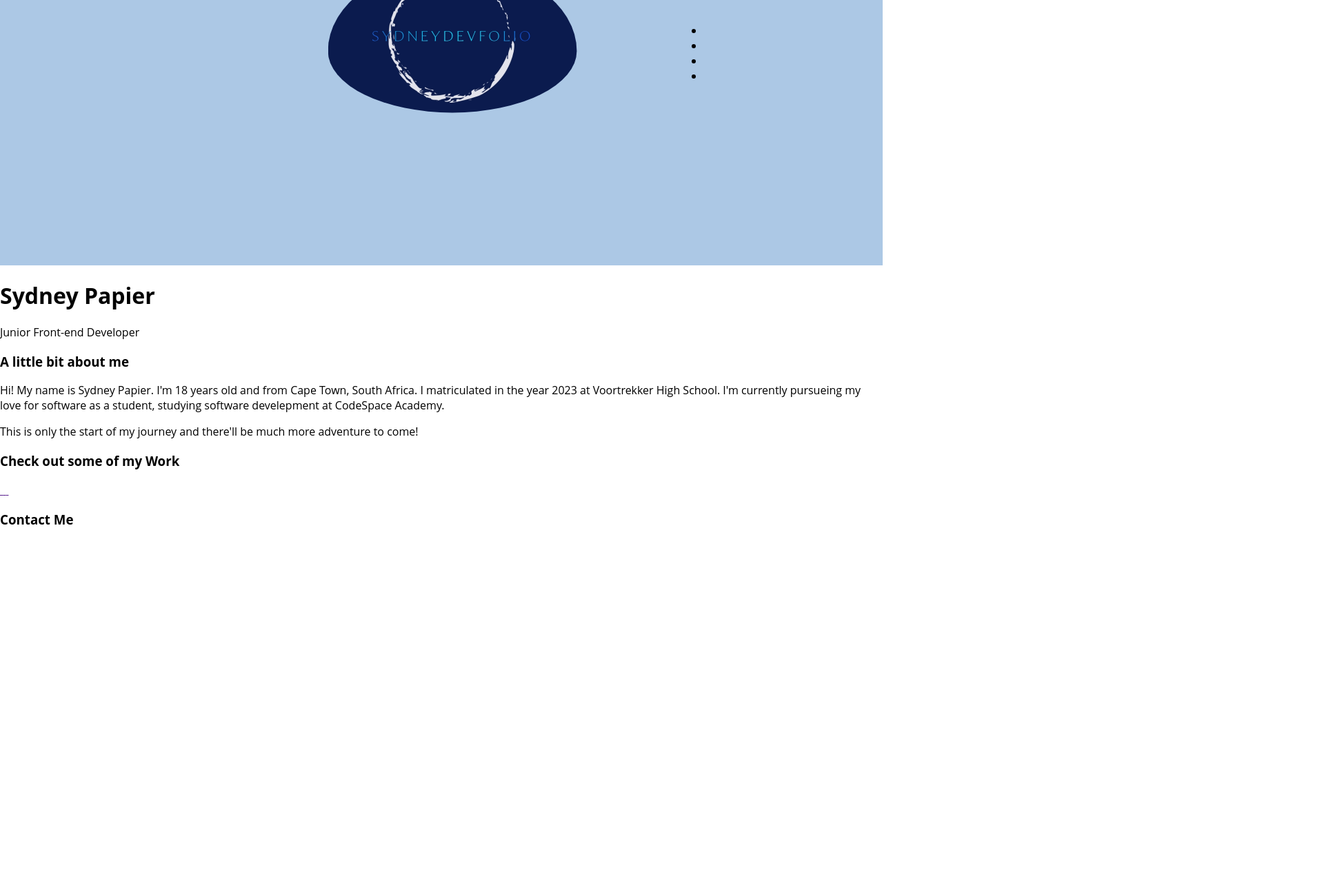
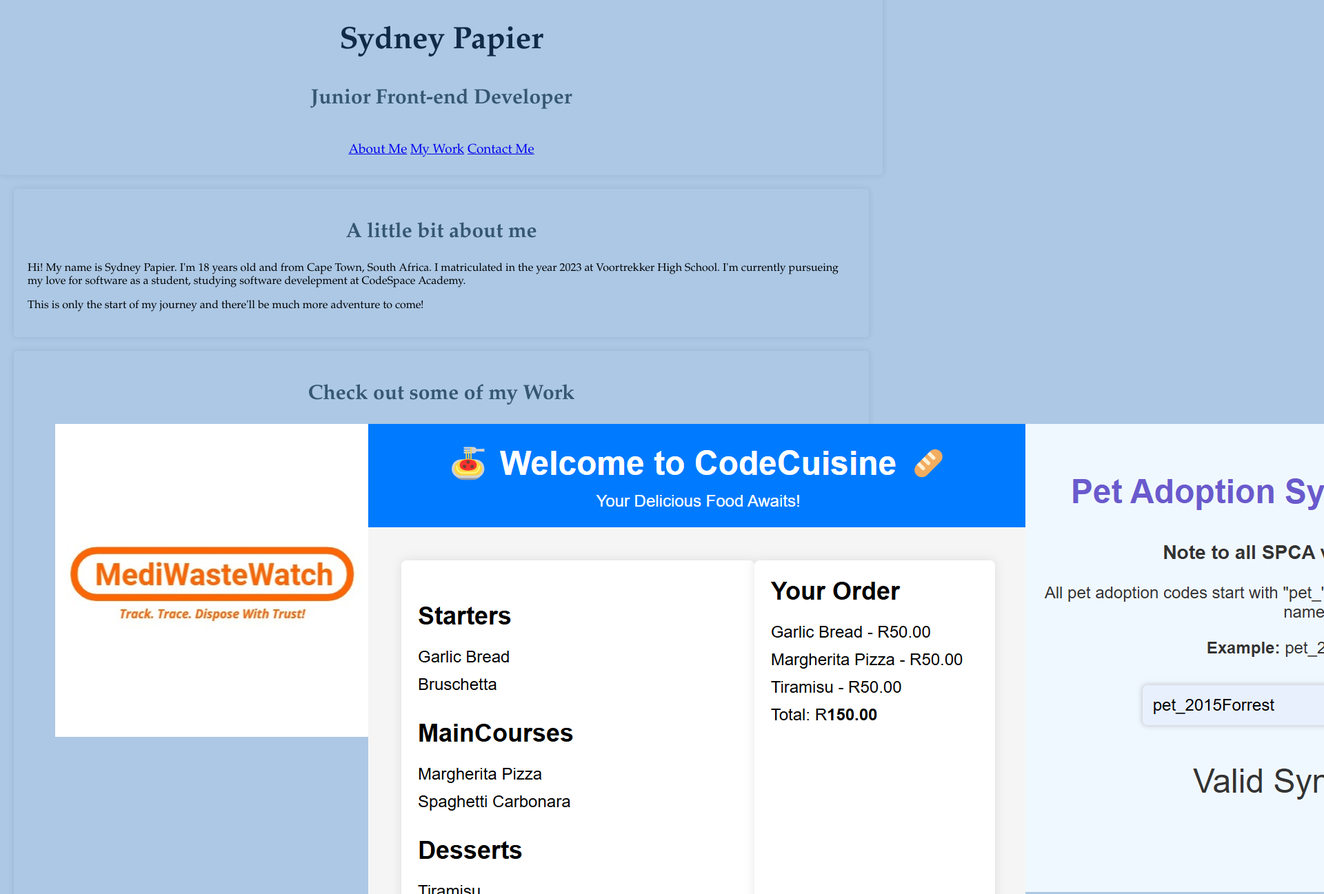
Before and after one commit to sydney-papier-19/CS20240197_WFR2407_GroupA_Sydney-Papier_CDV05, a plain HTML site: page index.html in a window 1280 px wide. Shown: the part 232-1529 px from the top of the page at 69% size, 1920 px wide, since content can reach past the window. Before the commit the page ends 1016 px from the top, so only its background shows below. Drawn offline with Linux system fonts and the light colour scheme.

Commit message:
added css styling and more html contents

```diff
--- a/index.css
+++ b/index.css
@@ -1,7 +1,8 @@
 body {
     margin:0;
     padding:0;
-    font-family: "G",'Open Sans', sans-serif;
+    font-family:'Garamond','Open Sans', sans-serif;
+    background-color: #ACC8E5;
   }
 
 header {
@@ -9,17 +10,112 @@ header {
     justify-content: center;
     align-items: center;
     background-color: #ACC8E5;
+    border-radius: 5px;
+    box-shadow: 0 0 10px rgba(0, 0, 0, 0.1);
 }
 
   .logo {
-    max-width: 50%;
+    max-width: 40%;
     height:50%;
     padding-left: 30%;
     padding-right:30%;
-    padding-top:25%;
-    padding-bottom: 30%;
-    border-top-left-radius: 50% 50%;
+    padding-top: 7%;
+
+    /* border-top-left-radius: 50% 50%;
     border-top-right-radius: 50% 50%;
     border-bottom-right-radius: 50% 50%;
-    border-bottom-left-radius: 50% 50%;
+    border-bottom-left-radius: 50% 50%; */
   }
+
+h1{
+  text-align: center;
+  font-size: 45px;
+  color:#112A46;
+  font: "Georgia";
+
+}
+
+h2{
+  text-align: center;
+  font-size: 30px;
+  color:#092c44b9;
+  font: "Georgia";
+}
+
+.welcome{
+  text-align: center;
+  color:aliceblue;
+  /* margin-top: 20px; */
+  font-size: 60px;
+
+}
+
+.nav {
+  padding-top: 20px;
+  padding-bottom: 25px;
+  text-align: center;
+  justify-content: space-between;
+  font-size: 19px;
+  ;
+
+
+}
+
+.introduction{
+  text-align: center;
+  color:#112A46;
+}
+
+.about-me-section {
+  background-color: ;
+  padding: 20px;
+  margin-top: 20px;
+  margin-bottom: 20px;
+  margin-left: 20px;
+  margin-right: 20px;
+  border-radius: 5px;
+  box-shadow: 0 0 10px rgba(0, 0, 0, 0.1);
+}
+
+.my-work-section {
+  background-color: ;
+  padding: 20px;
+  margin-top: 20px;
+  margin-bottom: 20px;
+  margin-left: 20px;
+  margin-right: 20px;
+  border-radius: 5px;
+  box-shadow: 0 0 10px rgba(0, 0, 0, 0.1);
+}
+
+
+.my-work-section-img {
+  display: flex;
+  flex-direction: repeat(auto-fit, minmax(300px, 1fr));
+  padding-left: 20px;
+  margin-left: 20px;
+  margin-right: 20px;
+
+}
+
+
+  .contact-section {
+    background: ;
+    color: var(--clr-accent);
+    text-align: center;
+    padding: 2.5em 0;
+    font-size: var(--fs-h3);
+}
+
+.social-list {
+  list-style: none;
+  display: flex;
+  justify-content: center;
+  margin: 2em 0 0;
+  padding: 0;
+}
+
+.social-list-link {
+
+  padding: .5em;
+}
--- a/index.html
+++ b/index.html
@@ -14,55 +14,67 @@
     <!-- header -->
   <header>
     <!-- logo image -->
+  <section class="header-section">
+    <!-- <h1 class="welcome">Welcome !</h1> -->
    <div>
     <img src="./images/Screenshot_29-7-2024_135857_app.brandmark.io.jpeg" class="logo" alt="Sydney Papier's Logo">
    </div>
+     <!-- Introduction -->
+     <div class="introduction">
+      <h1>Sydney Papier</h1>
+
+      <h2>Junior Front-end Developer</h2>
+    <div>
    <!-- navigation -->
    <nav class="nav">
-    <ul>
-      <li><a href="index.html" class="" ></a></li>
-      <li></li>
-      <li></li>
-      <li></li>
-    </ul>
+      <a href="./index.html#about" class="" >About Me</a>
+      <a href="./index.html#work" class="" >My Work</a>
+      <a href="./index.html#contact" class="" >Contact Me</a>
+   </nav>
+  </section>
+  </header>
 
-   </nav>
 
-  </header>
-    <!-- Introduction -->
-    <h1>Sydney Papier</h1>
-
-    <p>Junior Front-end Developer</p>
 
     <!-- About Me  -->
-    <h3>A little bit about me </h3>
+   <section class="about-me-section" id="about">
+    <h2>A little bit about me </h2>
     <p>Hi! My name is Sydney Papier. I'm 18 years old and from Cape Town, South Africa. I matriculated in the year 2023 at Voortrekker High School.
       I'm currently pursueing my love for software as a student, studying software develepment at CodeSpace Academy.
     </p>
     <p>This is only the start of my journey and there'll be much more adventure to come!</p>
+  </section>
 
     <!-- My work -->
-    <h3>Check out some of my Work</h3>
+   <section class="my-work-section" id="work">
+    <h2>Check out some of my Work</h2>
 
-  <div>
-    <a href="" class="">
-      <img src="" alt="" class=""> <!--Insert path to portfolio img-->
-   </a>
+     <div class="my-work-section-img">
+        <a href="https://github.com/sydney-papier-19/blockchain-medical-waste-management" class="">
+          <img src="./images/medi waste watch fullpic.jpg" alt="" class="my-work-img"> <!--Insert path to portfolio img-->
+      </a>
 
-   <a href="" class="">
-    <img src="" alt="" class=""> <!--Insert path to portfolio img-->
-   </a>
+      <a href="https://github.com/sydney-papier-19/CS20240197_WFR2407_GroupA_Sydney-Papier_JSL06" class="">
+        <img src="./images/Screenshot 2024-11-11 004910.png" alt="" class="my-work-img"> <!--Insert path to portfolio img-->
+      </a>
 
-    <a href="" class="">
-     <img src="" alt="" class=""> <!--Insert path to portfolio img-->
-    </a>
+        <a href="https://github.com/sydney-papier-19/CS20240197_WFR2407_GroupA_Sydney-Papier_JSL01" class="">
+        <img src="./images/Screenshot 2024-11-11 014047.png" alt="" class="my-work-img"> <!--Insert path to portfolio img-->
+        </a>
+    </div>
+  </section>
 
-    <a href="" class="">
-     <img src="" alt="" class=""> <!--Insert path to portfolio img-->
-    </a>
-  </div>
     <!-- Contact Me -->
-    <h3>Contact Me</h3>
+    <section class="contact-section" id="contact">
+    <h2>Contact Me</h2>
+
+      <a href="" class="footer-link">sydneypapier23@gmail.com</a>
+      <ul class="social-list">
+        <li class="social-list-link" ><a href="https://github.com/sydney-papier-19?tab=repositories"><i class="fa fa-github" aria-hidden="true"></i>My Github</a></li>
+        <li class="social-list-link" ><a href="https://www.linkedin.com/in/sydney-papier-a9392b2b3/"><i class="fa fa-linkedin-square" aria-hidden="true"></i>My LinkdIn</a></li>
+        <li class="social-list-link" ><a href="https://wa.me/ 068 402 9877" target="_blank"> <i class="fa fa-whatsapp" aria-hidden="true"></i>My WhatsApp</a></li>
+      </ul>
+     </section>
 
 
 </body>
```
Also changed, not shown: images/Screenshot 2024-11-11 004910.png (added), images/Screenshot 2024-11-11 014047.png (added), images/medi waste watch fullpic.jpg (added).
